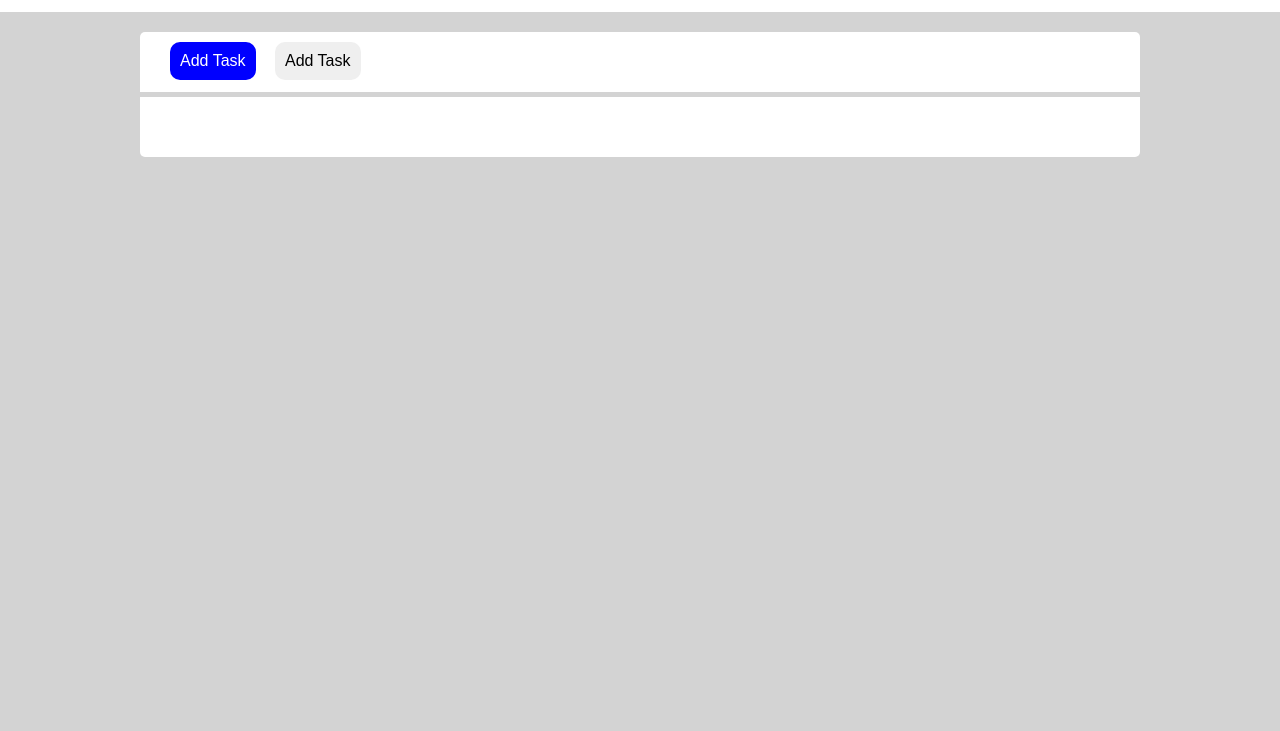
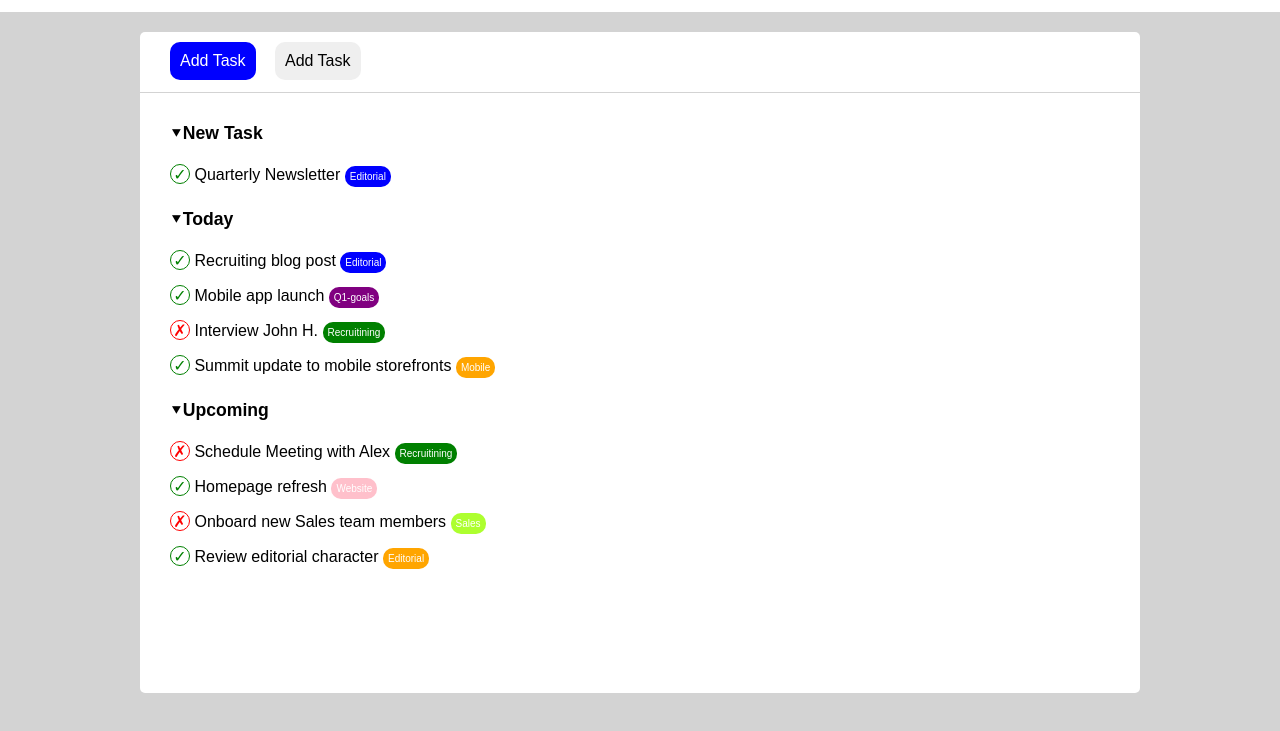
Before and after one commit to Claudio9616/html-css-toboolist, a plain HTML site: page index.html in a window 1280 px wide. Shown: the part 63-794 px from the top of the page. Drawn offline with Linux system fonts and the light colour scheme.

Commit message:
added main, finish exercise and check completed

```diff
--- a/css/style.css
+++ b/css/style.css
@@ -28,7 +28,7 @@ h1{
     max-width: 1000px;
     border-radius: 5px 5px 0 0;
     background-color: white;
-    margin-bottom: 5px;
+    margin-bottom: 1px;
 }
 .button-one{
     color: white;
@@ -55,9 +55,86 @@ h1{
 }
 .conteiner-main{
     margin: 0 auto;
-    height: 60px;
+    height: 600px;
     max-width: 1000px;
     border-radius: 0 0 5px 5px;
     background-color: white;
-    margin-bottom: 5px;
 }
+.conteiner-main-two{
+    margin-left: 30px;
+    padding-top: 30px;
+}
+.bold{
+    list-style-type: none;
+}
+b{
+    font-size: 1.1rem;
+}
+.text{
+    line-height: 20px;
+    height: 20px;
+    padding-top: 20px;
+    padding-bottom: 15px;
+}
+.check{
+    height: 20px;
+    width: 20px;
+    border-radius: 50%;
+    display: inline-block;
+    text-align: center;
+    background-color: white;
+    border: 1px solid green;
+    color: green;
+}
+.special-text{
+    font-size: 10px;
+    background-color: blue;
+    color: white;
+    border-radius: 10px;
+    padding: 5px;
+}
+.special-text-purple{
+    font-size: 10px;
+    background-color: purple;
+    color: white;
+    border-radius: 10px;
+    padding: 5px;
+}
+.special-text-green{
+    font-size: 10px;
+    background-color: green;
+    color: white;
+    border-radius: 10px;
+    padding: 5px;
+}
+.uncheck{
+    height: 20px;
+    width: 20px;
+    border-radius: 50%;
+    display: inline-block;
+    text-align: center;
+    background-color: white;
+    border: 1px solid red;
+    color: red;
+}
+.special-text-orange{
+    font-size: 10px;
+    background-color: orange;
+    color: white;
+    border-radius: 10px;
+    padding: 5px;
+}
+.special-text-pink{
+    font-size: 10px;
+    background-color: pink;
+    color: white;
+    border-radius: 10px;
+    padding: 5px;
+}
+.special-text-greenyellow{
+    font-size: 10px;
+    background-color: greenyellow;
+    color: white;
+    border-radius: 10px;
+    padding: 5px;
+}
--- a/index.html
+++ b/index.html
@@ -24,7 +24,66 @@
     <!-- inizio main -->
     <main>
         <div class="conteiner-main">
-
+            <div class="conteiner-main-two">
+                <ul>
+                    <li class="bold">&#11206;<b>New Task</b></li>
+                </ul>
+                <section class="text">
+                    <ul>
+                        <li class="bold"><span class="check">&#10003;</span> Quarterly Newsletter <span class="special-text">Editorial</span></li>
+                    </ul>
+                </section>
+            </div>
+            <div class="conteiner-main-two">
+                <ul>
+                    <li class="bold">&#11206;<b>Today</b></li>
+                </ul>
+                <section class="text">
+                    <ul>
+                        <li class="bold"><span class="check">&#10003;</span> Recruiting blog post <span class="special-text">Editorial</span></li>
+                    </ul>
+                </section>
+                <section class="text">
+                    <ul>
+                        <li class="bold"><span class="check">&#10003;</span> Mobile app launch <span class="special-text-purple">Q1-goals</span></li>
+                    </ul>
+                </section>
+                <section class="text">
+                    <ul>
+                        <li class="bold"><span class="uncheck">&#10007;</span> Interview John H. <span class="special-text-green">Recruitining</span></li>
+                    </ul>
+                </section>
+                <section class="text">
+                    <ul>
+                        <li class="bold"><span class="check">&#10003;</span> Summit update to mobile storefronts <span class="special-text-orange">Mobile</span></li>
+                    </ul>
+                </section>
+            </div>
+            <div class="conteiner-main-two">
+                <ul>
+                    <li class="bold">&#11206;<b>Upcoming</b></li>
+                </ul>
+                <section class="text">
+                    <ul>
+                        <li class="bold"><span class="uncheck">&#10007;</span> Schedule Meeting with Alex <span class="special-text-green">Recruitining</span></li>
+                    </ul>
+                </section>
+                <section class="text">
+                    <ul>
+                        <li class="bold"><span class="check">&#10003;</span> Homepage refresh <span class="special-text-pink">Website</span></li>
+                    </ul>
+                </section>
+                <section class="text">
+                    <ul>
+                        <li class="bold"><span class="uncheck">&#10007;</span> Onboard new Sales team members <span class="special-text-greenyellow">Sales</span></li>
+                    </ul>
+                </section>
+                <section class="text">
+                    <ul>
+                        <li class="bold"><span class="check">&#10003;</span> Review editorial character <span class="special-text-orange">Editorial</span></li>
+                    </ul>
+                </section>
+            </div>
         </div>
     </main>
 </body>
```
